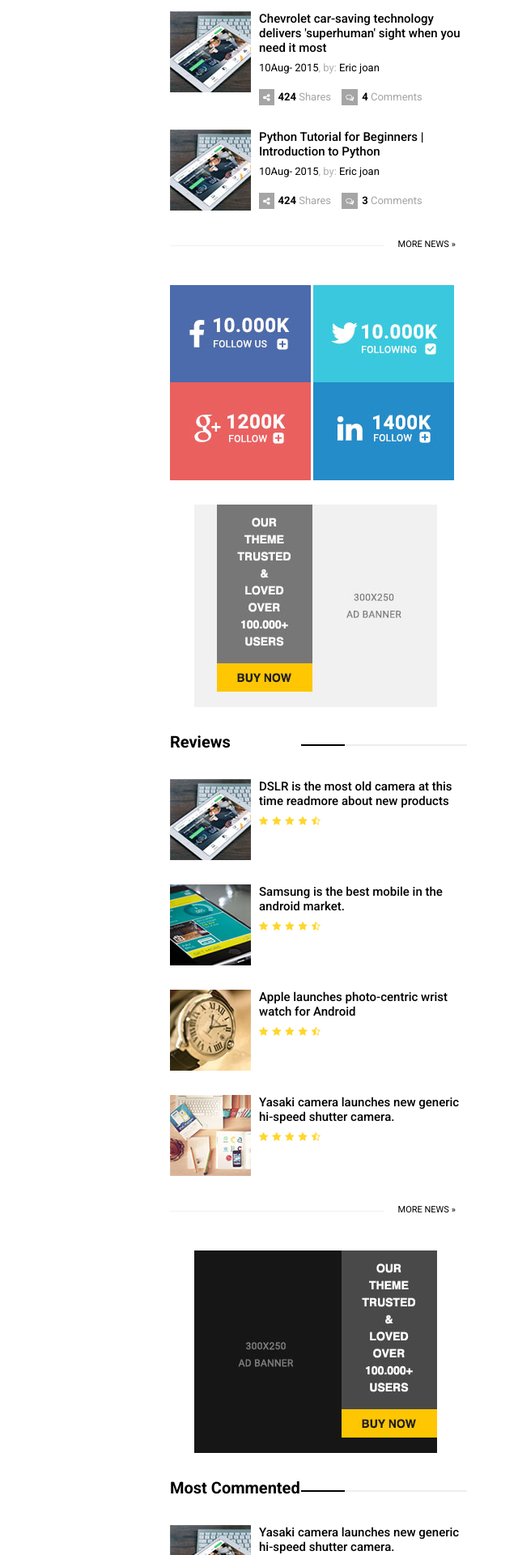
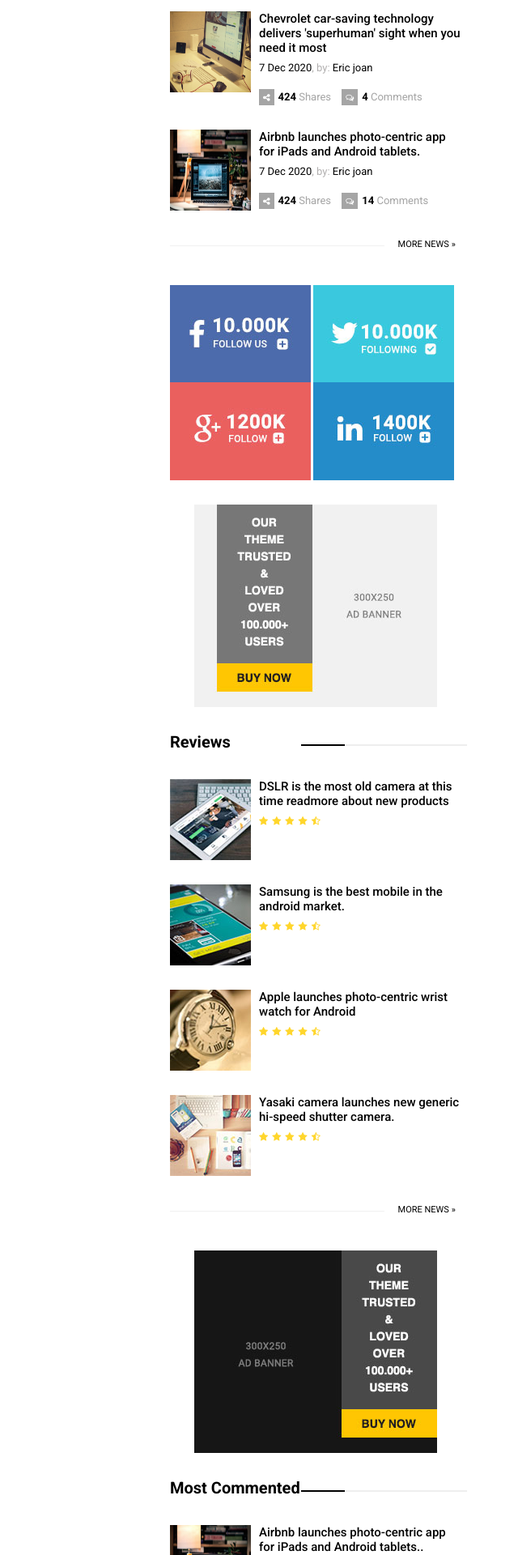
Before and after one commit to Sany07/News-Portal-Django, a Django app: a page that uses templates/site/includes/_sidebar.html in a window 1280 px wide. Shown: the part 480-2400 px from the top of the page at 81% size, without its empty margins (640-1280 px from the left). Run offline with Django 3.2, Linux system fonts and the light colour scheme; data comes from the database, SQL or seed files in the repository; both versions use the stored data as it was after the commit; parts of the project's set-up code (start-up, migrations or seed data) failed here and were passed over; some libraries are stand-ins or nearby versions.

Commit message:
updated sidebar context processor for filter  most commented & popular nesws

```diff
--- a/core/settings.py
+++ b/core/settings.py
@@ -73,8 +73,8 @@ TEMPLATES = [
                 'django.contrib.auth.context_processors.auth',
                 'django.contrib.messages.context_processors.messages',
                 # custom
-                'mainsite.context_processors.categories_context_processor',
-                'mainsite.context_processors.sidebar_context_processor',
+                # 'mainsite.context_processors.categories_context_processor',
+                'mainsite.context_processors.custom_context_processor',
 
             ],
         },
--- a/mainsite/context_processors.py
+++ b/mainsite/context_processors.py
@@ -2,14 +2,16 @@ from news.models import News, Category
 from comment.models import Comment
 from django.db.models import Count
 
-def categories_context_processor(request):
+# def categories_context_processor(request):
+#     categories = Category.objects.all()
+
+#     return {'categories': categories}
+
+def custom_context_processor(request):
     categories = Category.objects.all()
+    news_list = News.objects.all()
+    popular_news = news_list.filter(category=categories[0]).annotate(Count('post__id')).order_by('-id')
+    most_commented = news_list.annotate(Count('post__id')).order_by('-post__id__count')
 
-    return {'categories': categories}
-
-def sidebar_context_processor(request):
-    categories = Category.objects.all()
-    # popular_news = News.objects.filter(category=categories[0])
-    popular_news = Comment.objects.values('post__title').annotate(Count('post__id')).order_by('-post__id__count')
-    print(popular_news)
-    return {'popular_news': popular_news}
+    print(most_commented)
+    return {'categories': categories, 'popular_news':popular_news, 'most_commented': most_commented}
--- a/templates/site/includes/_sidebar.html
+++ b/templates/site/includes/_sidebar.html
@@ -8,13 +8,13 @@
         {% for news in popular_news %}
         <div class="media">
             <div class="media-left">
-                <a href="#"><img class="media-object" src="{% static 'assets/img/pop_right1.jpg' %}"
+                <a href="#"><img class="media-object" style="width: 100px; height:100px;" src="{{ news.thumbnail.url }}"
                         alt="Generic placeholder image"></a>
             </div>
             <div class="media-body">
                 <h3 class="media-heading">
-                    <a href="single.html" target="_self">{{ news.post__title }}</a>
-                </h3> <span class="media-date"><a href="#">10Aug- 2015</a>, by: <a href="#">Eric
+                    <a href="{{ news.get_absolute_url }}" target="_self">{{ news.title }}</a>
+                </h3> <span class="media-date"><a href="#">{{ news.timestamp|date:"j M Y" }}</a>, by: <a href="#">Eric
                         joan</a></span>
 
                 <div class="widget_article_social">
@@ -136,71 +136,23 @@
         <div class="widget_title widget_black">
             <h2><a href="#">Most Commented</a></h2>
         </div>
+        {% for post in most_commented %}
         <div class="media">
             <div class="media-left">
-                <a href="#"><img class="media-object" src="{% static 'assets/img/pop_right1.jpg' %}"
+                <a href="#"><img class="media-object" style="width: 100px; height:100px;" src="{{ post.thumbnail.url }}"
                         alt="Generic placeholder image"></a>
             </div>
             <div class="media-body">
                 <h3 class="media-heading">
-                    <a href="single.html" target="_self">Yasaki camera launches new generic hi-speed shutter
-                        camera.</a>
+                    <a href="{% url 'newspaper:single-post' post.slug %}" target="_self">{{ post.title }}.</a>
                 </h3>
 
                 <div class="media_social">
-                    <span><i class="fa fa-comments-o"></i><a href="#">4</a> Comments</span>
+                    <span><i class="fa fa-comments-o"></i><a href="#">{{ post.post__id__count }}</a> Comments</span>
                 </div>
             </div>
         </div>
-        <div class="media">
-            <div class="media-left">
-                <a href="#"><img class="media-object" src="{% static 'assets/img/pop_right2.jpg' %}"
-                        alt="Generic placeholder image"></a>
-            </div>
-            <div class="media-body">
-                <h3 class="media-heading">
-                    <a href="single.html" target="_self">Samsung is the best mobile in the android
-                        market.</a>
-                </h3>
-
-                <div class="media_social">
-                    <span><i class="fa fa-comments-o"></i><a href="#">4</a> Comments</span>
-                </div>
-            </div>
-        </div>
-        <div class="media">
-            <div class="media-left">
-                <a href="#"><img class="media-object" src="{% static 'assets/img/pop_right3.jpg' %}"
-                        alt="Generic placeholder image"></a>
-            </div>
-            <div class="media-body">
-                <h3 class="media-heading">
-                    <a href="single.html" target="_self">Apple launches photo-centric wrist watch for
-                        Android</a>
-                </h3>
-
-                <div class="media_social">
-                    <span><i class="fa fa-comments-o"></i><a href="#">4</a> Comments</span>
-                </div>
-            </div>
-        </div>
-        <div class="media">
-            <div class="media-left">
-                <a href="#"><img class="media-object" src="{% static 'assets/img/pop_right4.jpg' %}"
-                        alt="Generic placeholder image"></a>
-            </div>
-            <div class="media-body">
-                <h3 class="media-heading">
-                    <a href="single.html" target="_self">DSLR is the most old camera at this time readmore
-                        about new
-                        products</a>
-                </h3>
-
-                <div class="media_social">
-                    <span><i class="fa fa-comments-o"></i><a href="#">4</a> Comments</span>
-                </div>
-            </div>
-        </div>
+        {% endfor %}
         <p class="widget_divider"><a href="#" target="_self">More News&nbsp;&nbsp;&raquo; </a></p>
     </div>
     <!-- Most Commented News -->
```
Also changed, not shown: db.sqlite3.
